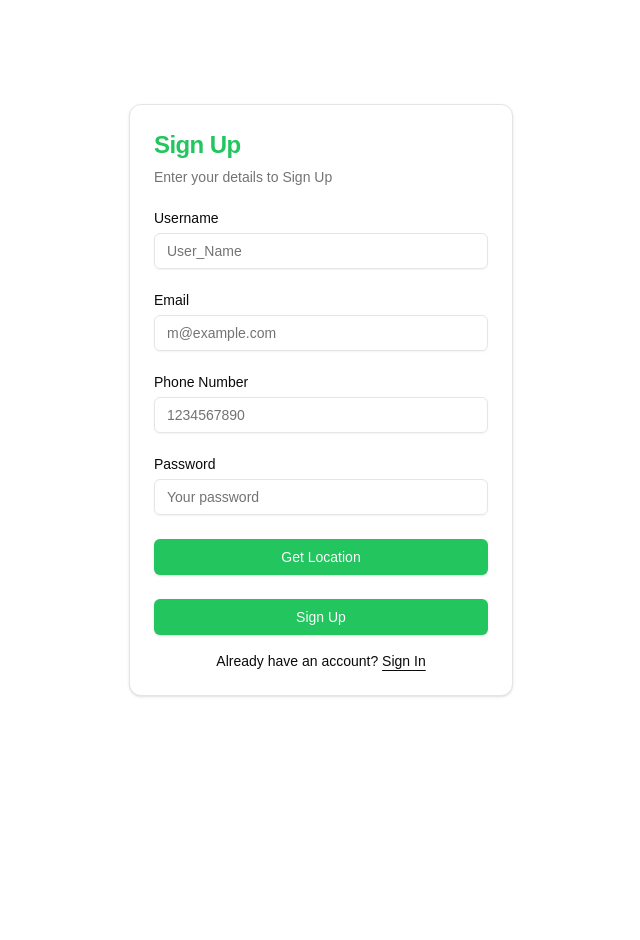
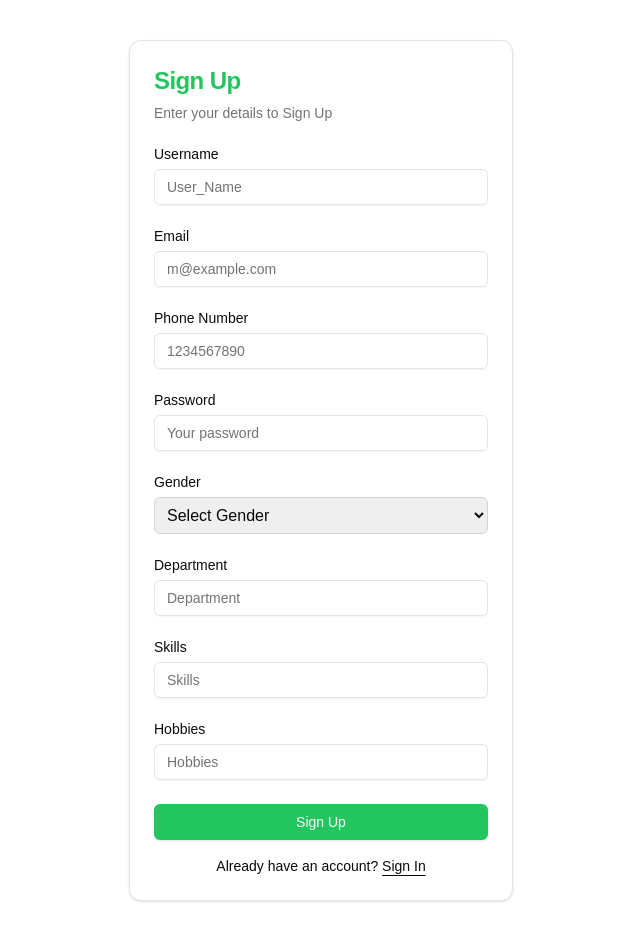
Before and after one commit to Kanishk2Kumar/CampusPulse, a Next.js app: page /sign-up in a window 1280 px wide. Shown: the whole page, without its empty margins (319-959 px from the left). Before the commit the page ends 800 px from the top, so only its background shows below. Built offline with nearby package versions, Linux system fonts and the light colour scheme; a web font is replaced by a local one.

Commit message:
SignUp Done

```diff
--- a/app/(auth)/sign-up/page.tsx
+++ b/app/(auth)/sign-up/page.tsx
@@ -21,72 +21,25 @@ const SignUp = (props: React.ComponentPropsWithoutRef<"div">) => {
   const [email, setEmail] = useState("");
   const [phoneNumber, setPhoneNumber] = useState("");
   const [password, setPassword] = useState("");
-  const [city, setCity] = useState<string | null>(null); // Store city name instead of coordinates
+  const [gender, setGender] = useState<string>("");
+  const [department, setDepartment] = useState<string>("");
+  const [skills, setSkills] = useState<string>("");
+  const [hobbies, setHobbies] = useState<string>("");
   const [error, setError] = useState<string | null>(null);
   const [successMessage, setSuccessMessage] = useState<string | null>(null);
   const [loading, setLoading] = useState(false);
   const router = useRouter();
 
-  // Reverse geocode coordinates to get the city name
-  const reverseGeocode = async (latitude: number, longitude: number) => {
-    try {
-      const response = await fetch(
-        `https://nominatim.openstreetmap.org/reverse?format=json&lat=${latitude}&lon=${longitude}`
-      );
-      const data = await response.json();
-
-      if (data.address) {
-        return data.address.city || data.address.town || data.address.village || "Unknown City";
-      } else {
-        throw new Error("City not found in response.");
-      }
-    } catch (err) {
-      console.error("Error reverse geocoding:", err);
-      throw err;
-    }
-  };
-
-  const fetchLocation = async () => {
-    if (!navigator.geolocation) {
-      setError("Geolocation is not supported by your browser.");
-      return;
-    }
-
-    setLoading(true);
-    setError(null);
-
-    navigator.geolocation.getCurrentPosition(
-      async (position) => {
-        const { latitude, longitude } = position.coords;
-
-        try {
-          // Reverse geocode to get the city name
-          const cityName = await reverseGeocode(latitude, longitude);
-          setCity(cityName); // Set the city name in the state
-        } catch (err) {
-          setError("Unable to fetch city name. Please try again.");
-        } finally {
-          setLoading(false);
-        }
-      },
-      (error) => {
-        setError("Unable to fetch location. Please enable location services.");
-        setLoading(false);
-      }
-    );
-  };
-
   const handleSignUp = async (e: React.FormEvent) => {
     e.preventDefault();
 
-    // Validate phone number length
-    if (phoneNumber.length !== 10 || !/^[\d]+$/.test(phoneNumber)) {
+    if (phoneNumber.length !== 10 || !/^\d+$/.test(phoneNumber)) {
       setError("Phone number must be exactly 10 digits.");
       return;
     }
 
-    if (!city) {
-      setError("Location is required. Please enable location services.");
+    if (!gender || !department || !skills || !hobbies) {
+      setError("All fields are required.");
       return;
     }
 
@@ -111,13 +64,18 @@ const SignUp = (props: React.ComponentPropsWithoutRef<"div">) => {
         },
       });
 
-      const { error: insertError } = await supabase.from("user").insert([
+      // Insert user data with 'userid' instead of 'userId'
+      const { error: insertError } = await supabase.from("users").insert([
         {
-          userId: user?.id,
-          userName: username,
+          userid: user?.id, // Fixed key from userId to userid
+          name: username,
           email: user?.email,
-          phoneNumber: phoneNumber,
-          location: city, // Store the city name
+          phonenumber: phoneNumber,
+          gender,
+          usertype: "student",
+          department,
+          skills,
+          hobbies,
         },
       ]);
 
@@ -128,7 +86,7 @@ const SignUp = (props: React.ComponentPropsWithoutRef<"div">) => {
       setSuccessMessage("Sign up successful! Redirecting...");
       setTimeout(() => {
         router.push("/");
-      }, 1500); // Redirect after 1.5 seconds
+      }, 1500);
     } catch (err: any) {
       setError(err.message);
     } finally {
@@ -191,14 +149,55 @@ const SignUp = (props: React.ComponentPropsWithoutRef<"div">) => {
                     required
                   />
                 </div>
-                <Button
-                  type="button"
-                  className="w-full bg-green-500 hover:bg-green-700"
-                  onClick={fetchLocation}
-                  disabled={loading || city !== null}
-                >
-                  {city ? `Location: ${city}` : "Get Location"}
-                </Button>
+                <div className="grid gap-2">
+                  <Label htmlFor="gender">Gender</Label>
+                  <select
+                    id="gender"
+                    value={gender}
+                    onChange={(e) => setGender(e.target.value)}
+                    className="w-full p-2 border border-gray-300 rounded-md"
+                    required
+                  >
+                    <option value="" disabled>
+                      Select Gender
+                    </option>
+                    <option value="Male">Male</option>
+                    <option value="Female">Female</option>
+                  </select>
+                </div>
+                <div className="grid gap-2">
+                  <Label htmlFor="department">Department</Label>
+                  <Input
+                    id="department"
+                    type="text"
+                    placeholder="Department"
+                    value={department}
+                    onChange={(e) => setDepartment(e.target.value)}
+                    required
+                  />
+                </div>
+                <div className="grid gap-2">
+                  <Label htmlFor="skills">Skills</Label>
+                  <Input
+                    id="skills"
+                    type="text"
+                    placeholder="Skills"
+                    value={skills}
+                    onChange={(e) => setSkills(e.target.value)}
+                    required
+                  />
+                </div>
+                <div className="grid gap-2">
+                  <Label htmlFor="hobbies">Hobbies</Label>
+                  <Input
+                    id="hobbies"
+                    type="text"
+                    placeholder="Hobbies"
+                    value={hobbies}
+                    onChange={(e) => setHobbies(e.target.value)}
+                    required
+                  />
+                </div>
                 <Button
                   type="submit"
                   className="w-full bg-green-500 hover:bg-green-700"
--- a/utils/supabase/client.ts
+++ b/utils/supabase/client.ts
@@ -1,8 +1,8 @@
 import { createClient } from '@supabase/supabase-js'
 
-const SUPABASE_URL = "https://llkuxbyxxliwnjuzywjb.supabase.co";
-const SUPABASE_ANON_KEY = "eyJhbGciOiJIUzI1NiIsInR5cCI6IkpXVCJ9.eyJpc3MiOiJzdXBhYmFzZSIsInJlZiI6Imxsa3V4Ynl4eGxpd25qdXp5d2piIiwicm9sZSI6ImFub24iLCJpYXQiOjE3Mzc2NjU2ODUsImV4cCI6MjA1MzI0MTY4NX0.TrNUkSdwk7P_ComrR-d4C8XGrngR8IC1VyWnSgluueE";
-const SUPABASE_SERVICE_ROLE="eyJhbGciOiJIUzI1NiIsInR5cCI6IkpXVCJ9.eyJpc3MiOiJzdXBhYmFzZSIsInJlZiI6Imxsa3V4Ynl4eGxpd25qdXp5d2piIiwicm9sZSI6InNlcnZpY2Vfcm9sZSIsImlhdCI6MTczNzY2NTY4NSwiZXhwIjoyMDUzMjQxNjg1fQ.JcB6qaJbrTmykC4aEKPPuGlxuaFrQxVOnq3vOpfwM1A"
+const SUPABASE_URL = "https://rtivegdhhpktfuvurfvj.supabase.co";
+const SUPABASE_ANON_KEY = "eyJhbGciOiJIUzI1NiIsInR5cCI6IkpXVCJ9.eyJpc3MiOiJzdXBhYmFzZSIsInJlZiI6InJ0aXZlZ2RoaHBrdGZ1dnVyZnZqIiwicm9sZSI6ImFub24iLCJpYXQiOjE3MzgyMTI4NTMsImV4cCI6MjA1Mzc4ODg1M30.zEV32oKnHE4tLTyMHhiPbGun05xvFEQWkCEh7vhv_z4";
+const SUPABASE_SERVICE_ROLE="eyJhbGciOiJIUzI1NiIsInR5cCI6IkpXVCJ9.eyJpc3MiOiJzdXBhYmFzZSIsInJlZiI6InJ0aXZlZ2RoaHBrdGZ1dnVyZnZqIiwicm9sZSI6InNlcnZpY2Vfcm9sZSIsImlhdCI6MTczODIxMjg1MywiZXhwIjoyMDUzNzg4ODUzfQ.U3qUzXng75yOkTp8WmX37DgEK1gSQb0H8MP0gp8dK1M"
 
 
 export const supabase = createClient(SUPABASE_URL, SUPABASE_ANON_KEY);
```
